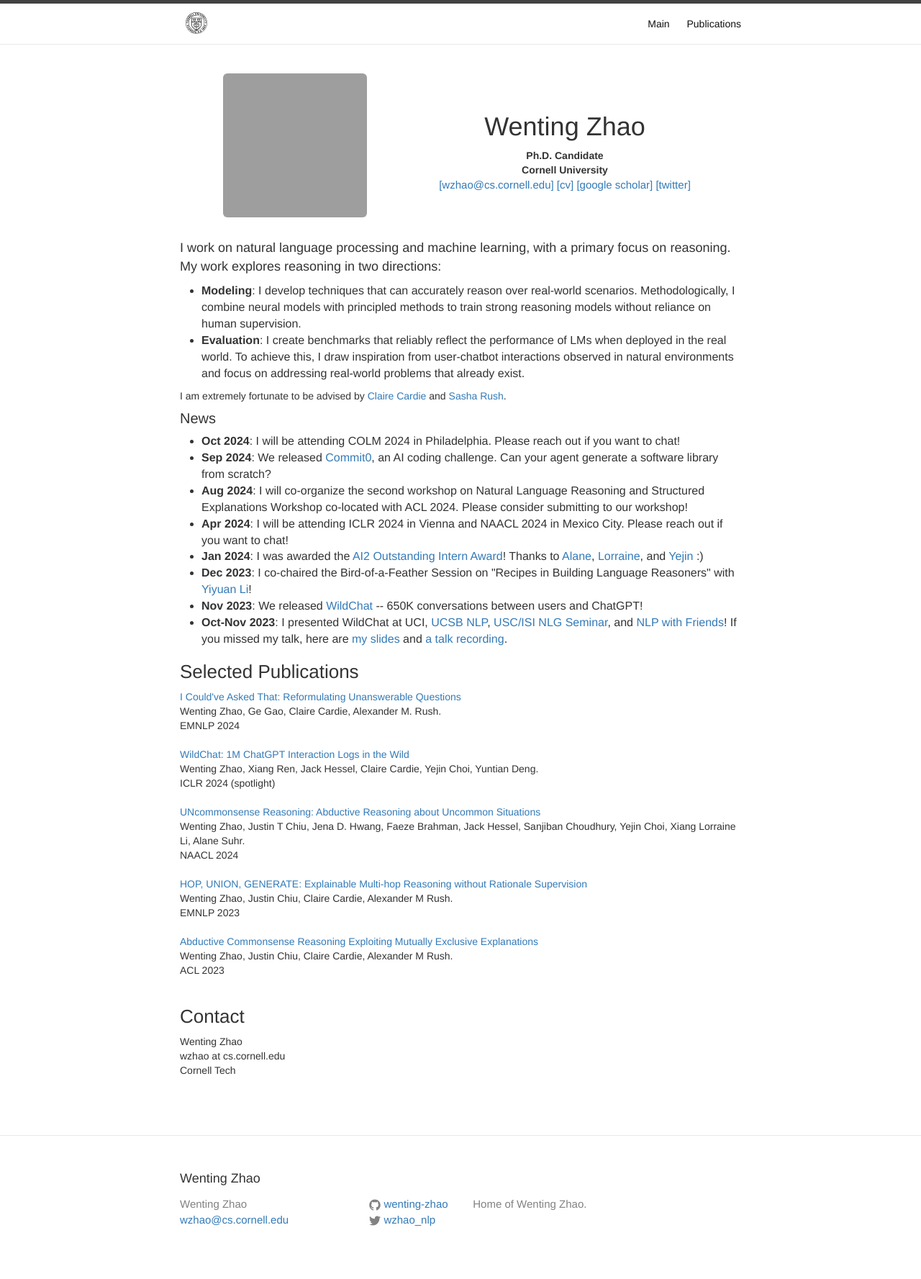
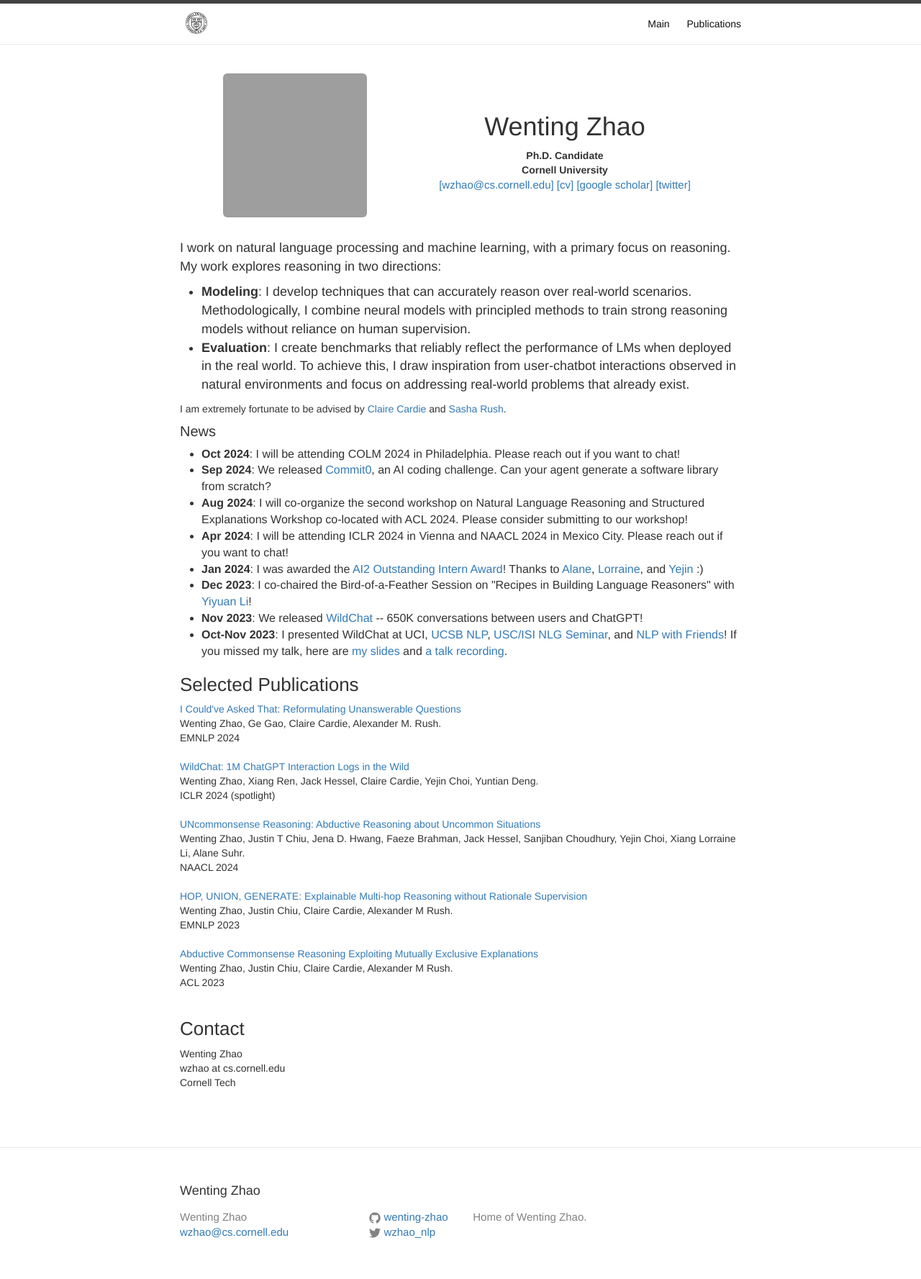
Before and after one commit to wenting-zhao/wenting-zhao.github.io, a Jekyll site: the page built from index.html, in a window 1280 px wide. Shown: the whole page at 72% size. Built offline with Jekyll 4.4.1, drawn with Linux system fonts in a browser that asks for light colours; grey boxes are pictures that could not be loaded.

Commit message:
Update index.html

```diff
--- a/index.html
+++ b/index.html
@@ -26,7 +26,7 @@
 
 <p style="font-size: 18px">
 I work on natural language processing and machine learning, with a primary focus on reasoning. My work explores reasoning in two directions:
-    <ul style="font-size: 16px">
+    <ul style="font-size: 18px">
         <li><strong>Modeling</strong>: I develop techniques that can accurately reason over real-world scenarios. Methodologically, I combine neural models with principled methods to train strong reasoning models without reliance on human supervision. </li>
         <li><strong>Evaluation</strong>: I create benchmarks that reliably reflect the performance of LMs when deployed in the real world. To achieve this, I draw inspiration from user-chatbot interactions observed in natural environments and focus on addressing real-world problems that already exist. </li>
     </ul>
```
